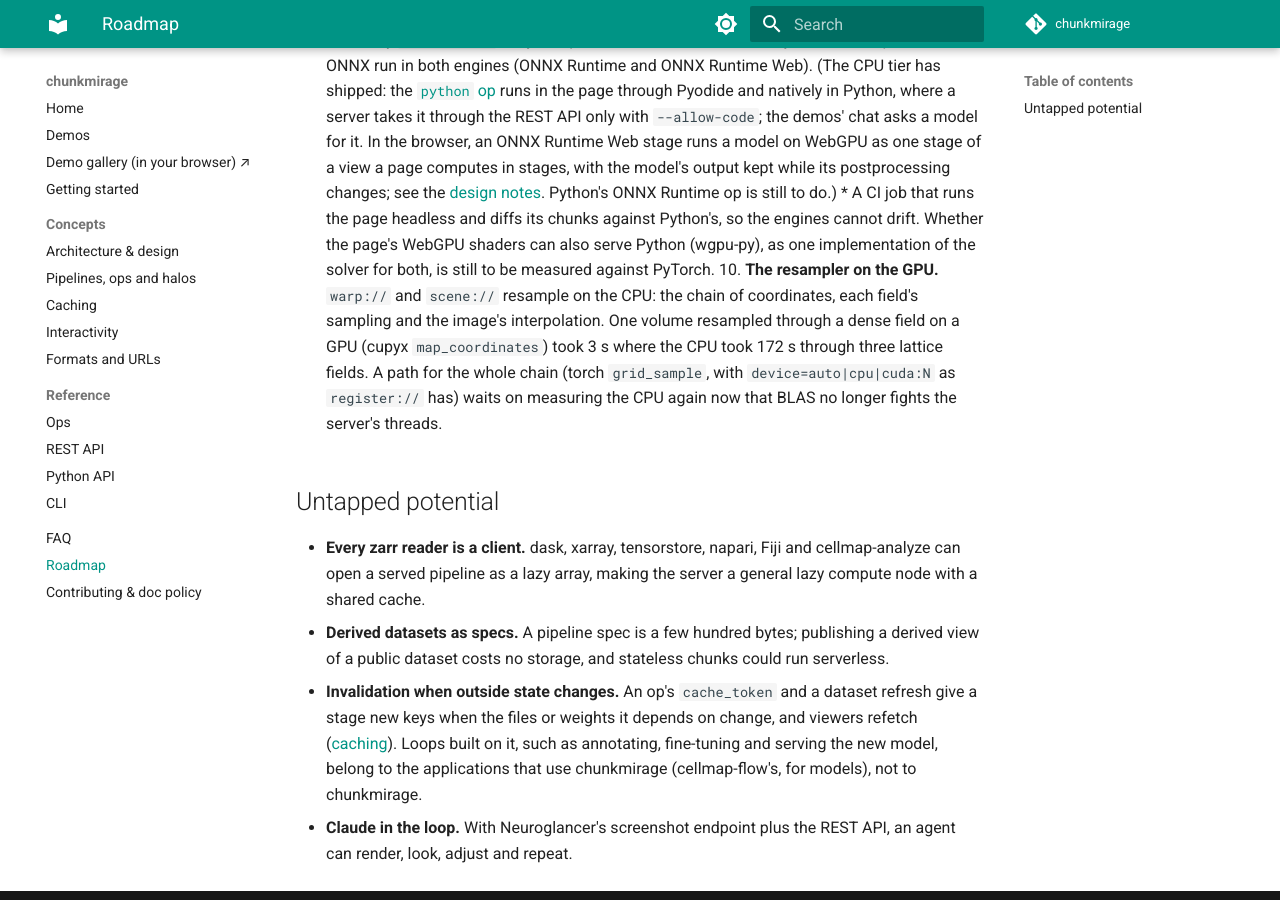
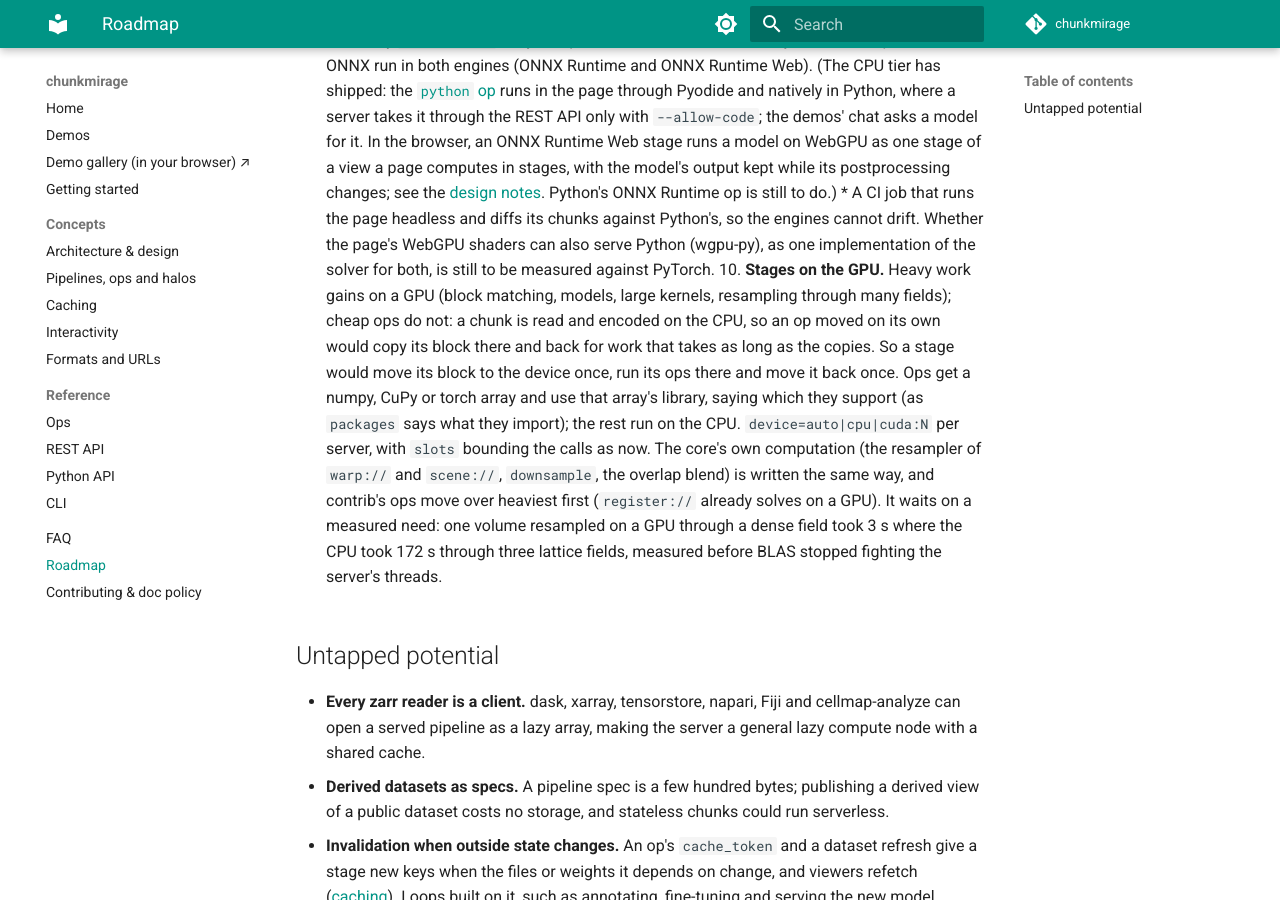
Before and after one commit to JaneliaSciComp/chunkmirage, an MkDocs documentation site: the page built from docs/roadmap.md, in a window 1280 px wide and 900 px high, scrolled down 2181 px. Built offline with MkDocs 1.6.1 and Material for MkDocs 9.7.7, drawn with Linux system fonts in a browser that asks for light colours; comment, search, counter and statistics services are not loaded.

Commit message:
The roadmap's GPU item is stages on the GPU, not the resampler alone: heavy work gains and cheap ops do not, since a chunk is read and encoded on the CPU, so a stage would move its block to the device once and run every op that supports it there, the core's resampler, downsample and blend written the same way; it waits on a measured need

```diff
--- a/docs/roadmap.md
+++ b/docs/roadmap.md
@@ -119,12 +119,19 @@ describe shipped features as future work.
       engines cannot drift. Whether the page's WebGPU shaders can also serve Python
       (wgpu-py), as one implementation of the solver for both, is still to be measured
       against PyTorch.
-10. **The resampler on the GPU.** `warp://` and `scene://` resample on the CPU: the chain
-    of coordinates, each field's sampling and the image's interpolation. One volume
-    resampled through a dense field on a GPU (cupyx `map_coordinates`) took 3 s where the
-    CPU took 172 s through three lattice fields. A path for the whole chain (torch
-    `grid_sample`, with `device=auto|cpu|cuda:N` as `register://` has) waits on measuring
-    the CPU again now that BLAS no longer fights the server's threads.
+10. **Stages on the GPU.** Heavy work gains on a GPU (block matching, models, large
+    kernels, resampling through many fields); cheap ops do not: a chunk is read and encoded
+    on the CPU, so an op moved on its own would copy its block there and back for work that
+    takes as long as the copies. So a stage would move its block to the device once, run its
+    ops there and move it back once. Ops get a numpy, CuPy or torch array and use that
+    array's library, saying which they support (as `packages` says what they import); the
+    rest run on the CPU. `device=auto|cpu|cuda:N` per server, with `slots` bounding the calls
+    as now. The core's own computation (the resampler of `warp://` and `scene://`,
+    `downsample`, the overlap blend) is written the same way, and contrib's ops move over
+    heaviest first (`register://` already solves on a GPU). It waits on a measured need: one
+    volume resampled on a GPU through a dense field took 3 s where the CPU took 172 s
+    through three lattice fields, measured before BLAS stopped fighting the server's
+    threads.
 
 ## Untapped potential
 
```
